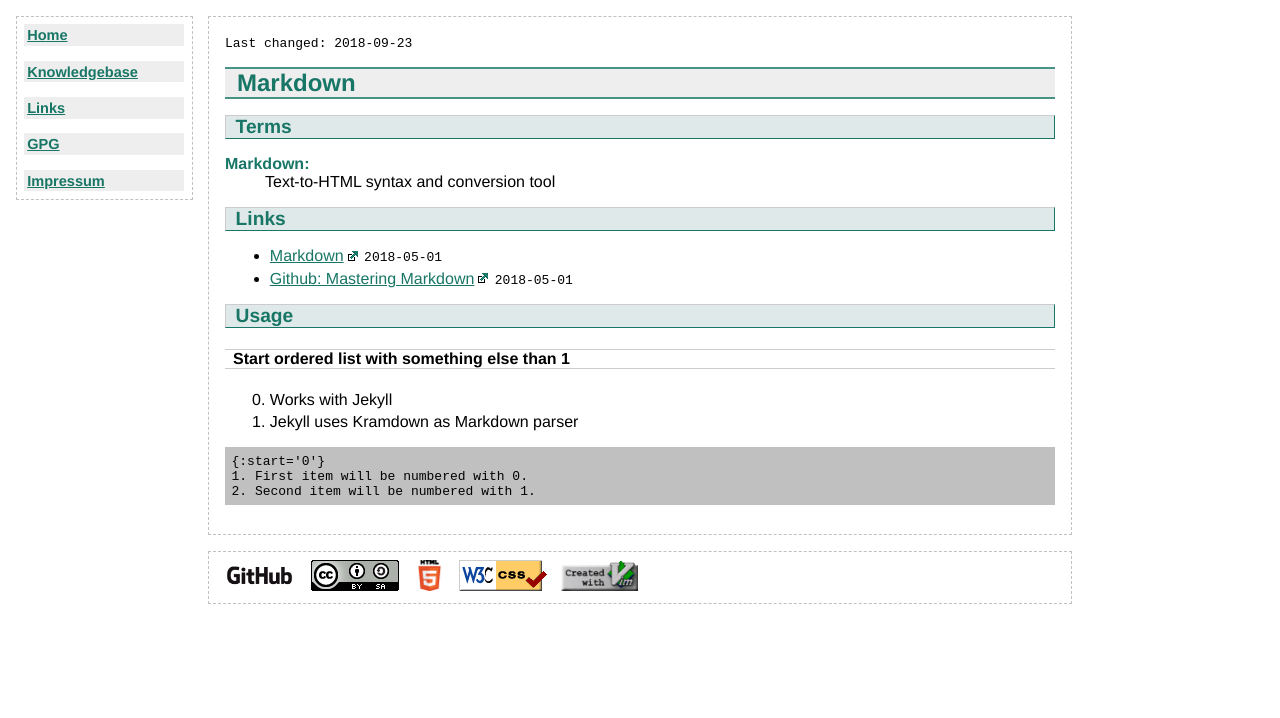
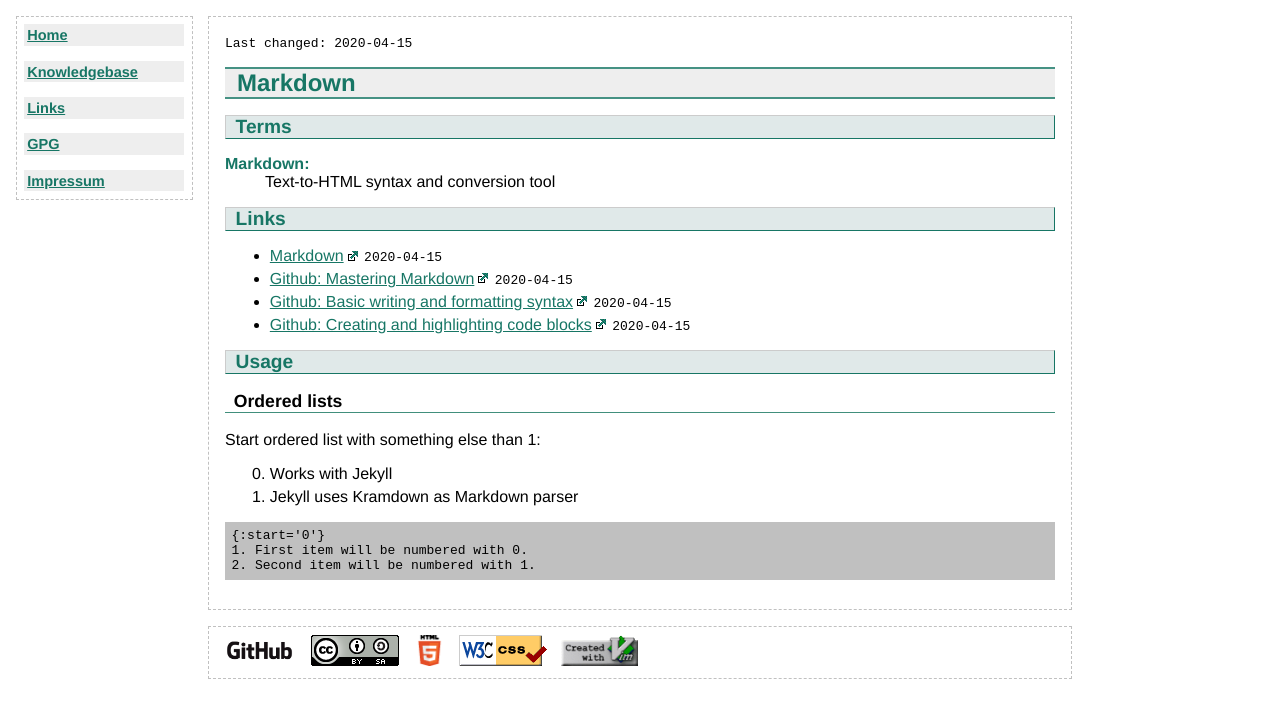
Before and after one commit to flyinggreenfrog/flyinggreenfrog.github.io, a Jekyll site: the page built from knowledgebase/markdown.md, in a window 1280 px wide. Shown: the top 718 px of the page. Built offline with Jekyll 4.4.1, drawn with Linux system fonts in a browser that asks for light colours.

Commit message:
Add github links to knowledgebase markdown.

````diff
--- a/knowledgebase/markdown.md
+++ b/knowledgebase/markdown.md
@@ -1,6 +1,6 @@
 ---
 title: Markdown
-last-changed: <time>2018-09-23</time>
+last-changed: <time>2020-04-15</time>
 knowledgebase: true
 categories: [Linux]
 ---
@@ -11,18 +11,22 @@ Markdown
 
 ## Links
 
-* [Markdown](https://daringfireball.net/projects/markdown) <time>2018-05-01</time>
-* [Github: Mastering Markdown](https://guides.github.com/features/mastering-markdown) <time>2018-05-01</time>
+* [Markdown](https://daringfireball.net/projects/markdown) <time>2020-04-15</time>
+* [Github: Mastering Markdown](https://guides.github.com/features/mastering-markdown) <time>2020-04-15</time>
+* [Github: Basic writing and formatting syntax](https://help.github.com/articles/basic-writing-and-formatting-syntax) <time>2020-04-15</time>
+* [Github: Creating and highlighting code blocks](https://help.github.com/articles/creating-and-highlighting-code-blocks) <time>2020-04-15</time>
 
 ## Usage
 
-#### Start ordered list with something else than 1
+### Ordered lists
+
+Start ordered list with something else than 1:
 
 {:start='0'}
 0. Works with Jekyll
 1. Jekyll uses Kramdown as Markdown parser
 
-``` text
+```text
 {:start='0'}
 1. First item will be numbered with 0.
 2. Second item will be numbered with 1.
````
